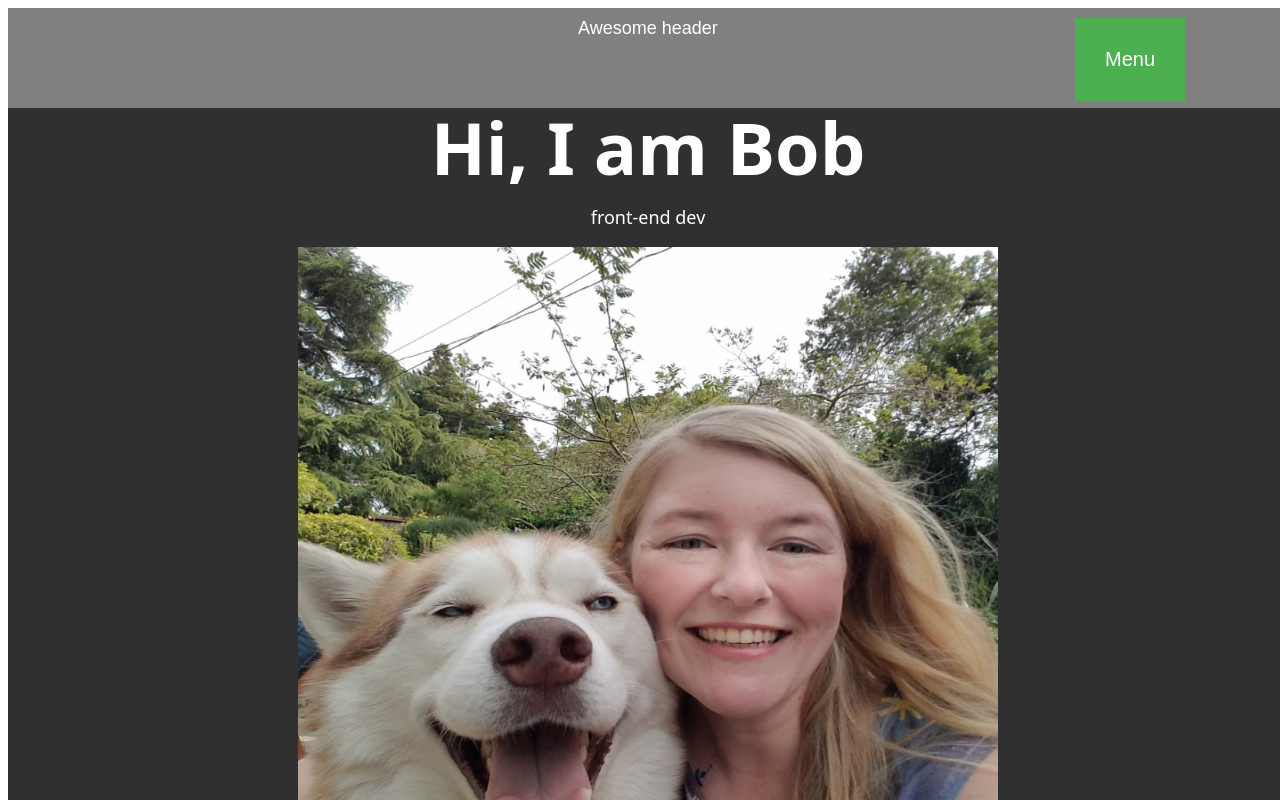
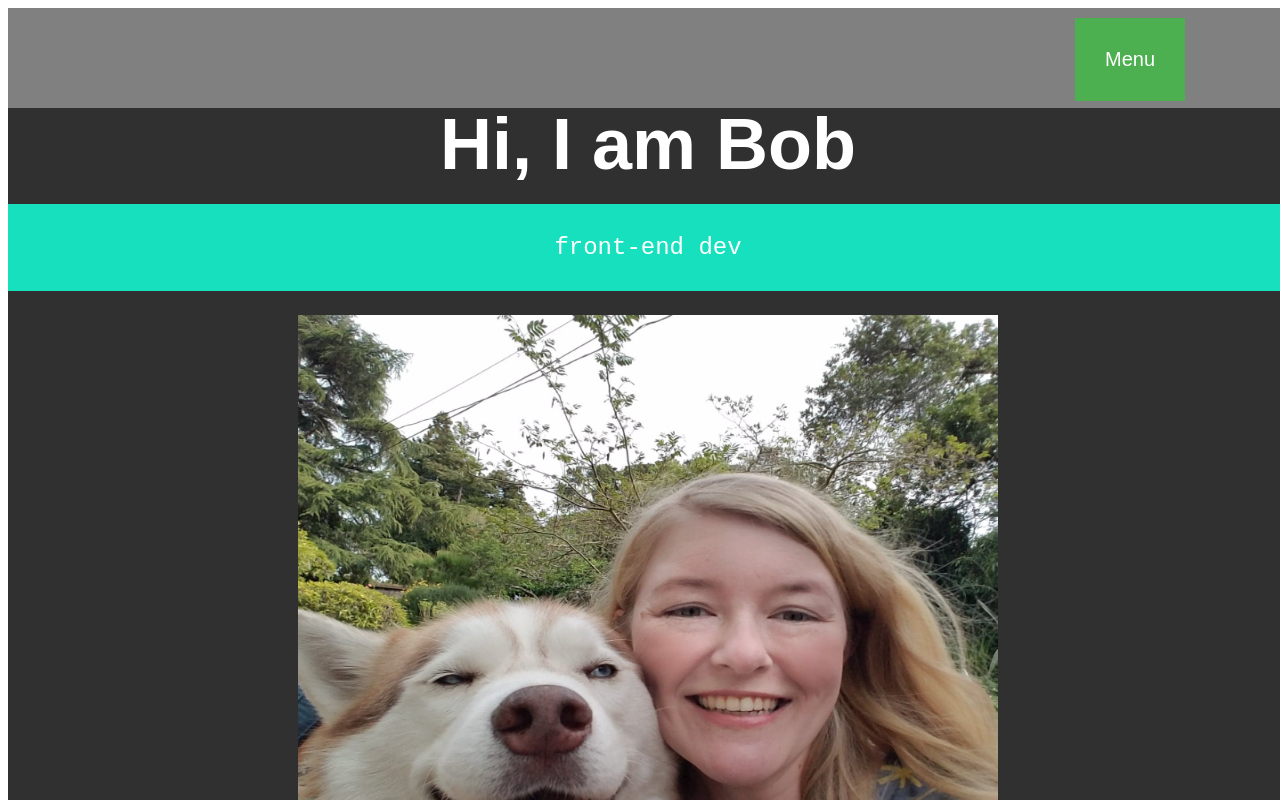
Before and after one commit to EpicRowan/Portfolio-Site, a React (Create React App) app in the folder portfolio_website/: page / in a window 1280 px wide. Shown: the top 800 px of the page. Built offline with nearby package versions, Linux system fonts and the light colour scheme.

Commit message:
Updated header and subtitle settings and added comments

```diff
--- a/portfolio_website/src/App.css
+++ b/portfolio_website/src/App.css
@@ -39,18 +39,23 @@
   flex:var(--condiv-flex);
   background-color: var(--clr-dark);
   color:var(--clr-light);
-  margin: 0;
-  font-family: Sans;
+  margin: 50;
+  font-family: var(--ff-primary);
   font-size: var(--fs-body);
+  margin-bottom: .25em;
 }
 
 .App {
   text-align: center;
   width: 100vw;
   min-height: 100vh;
+  padding: 100;
+  margin: 50;
   font-family: var(--ff-primary);
   font-size: var(--fs-body);
 }
+
+/*Header */
 
 .header {
   background-color: grey;
@@ -60,10 +65,7 @@
   font-family: var(--ff-primary);
 }
 
-.App-intro {
-  font-size: large;
-}
-
+/*Profile picture */
 
 .profilepic {
   width:700px;
@@ -75,7 +77,7 @@
 h1,
 h2,
 h3 {
-  line-height: 1.1;
+  line-height: 1;
   margin:0;
 }
 
@@ -83,8 +85,18 @@ h1 {font-size: var(--fs-h1)}
 h2 {font-size: var(--fs-h2)}
 h3 {font-size: var(--fs-h3)}
 
+.section__title{
 
+}
 
+.section__subtitle {
+  margin:10;
+  padding: 30px;
+  font-size: var(--fs-h3);
+  background: var(--clr-accent);
+  font-family: var(--ff-secondary);
+  postion: relative;
+}
 
 /* css for active class */
 .active
--- a/portfolio_website/src/components/Header.js
+++ b/portfolio_website/src/components/Header.js
@@ -3,7 +3,6 @@ import React from "react"
 function Header() {
 	return (
 		<div className="header">
-		Awesome header
 		</div>
 		)
 }
--- a/portfolio_website/src/contents/Home.js
+++ b/portfolio_website/src/contents/Home.js
@@ -7,12 +7,9 @@ import Header from '../components/Header'
 class Home extends Component {
 	render() {
 		return (
-
-		<div className="home">
+			<div>
 		<Header />
-			<h1> Hi, I am Bob </h1>
-			<Intro />
-		<img src={profilepic} className="profilepic"></img>
+		<Intro />
 		<About />
 		</div>
 
--- a/portfolio_website/src/contents/Intro.js
+++ b/portfolio_website/src/contents/Intro.js
@@ -1,10 +1,19 @@
 import React, { Component } from 'react';
+import profilepic from '../img/milo_profile.jpg';
 
 class Intro extends Component {
 	render() {
 		return (
-			<div>
-			<p className="section__subtitle__title--intro"> front-end dev </p>
+
+			<div className="home">
+				<h1>
+					Hi, I am Bob
+				</h1>
+				<p className="section__subtitle">
+					front-end dev
+				</p>
+				<img src={profilepic} className="profilepic"></img>
+
 			</div>
 		)
 	}
```
